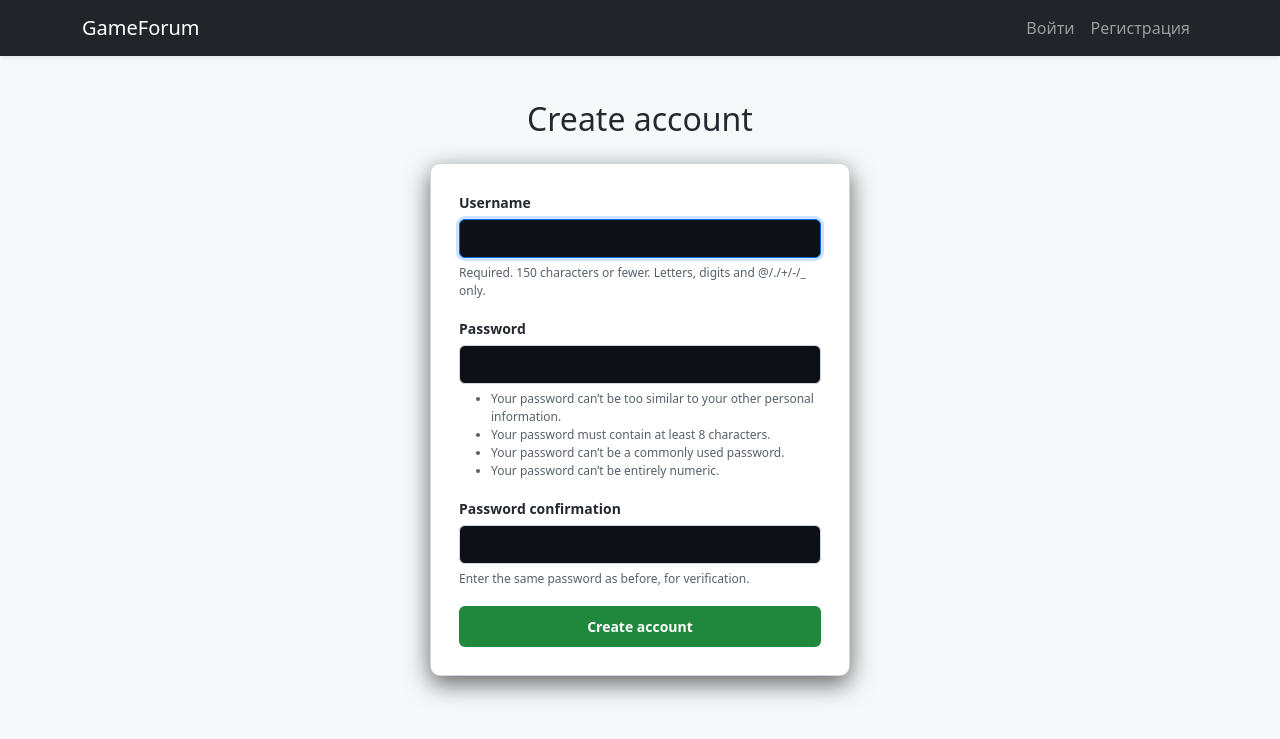
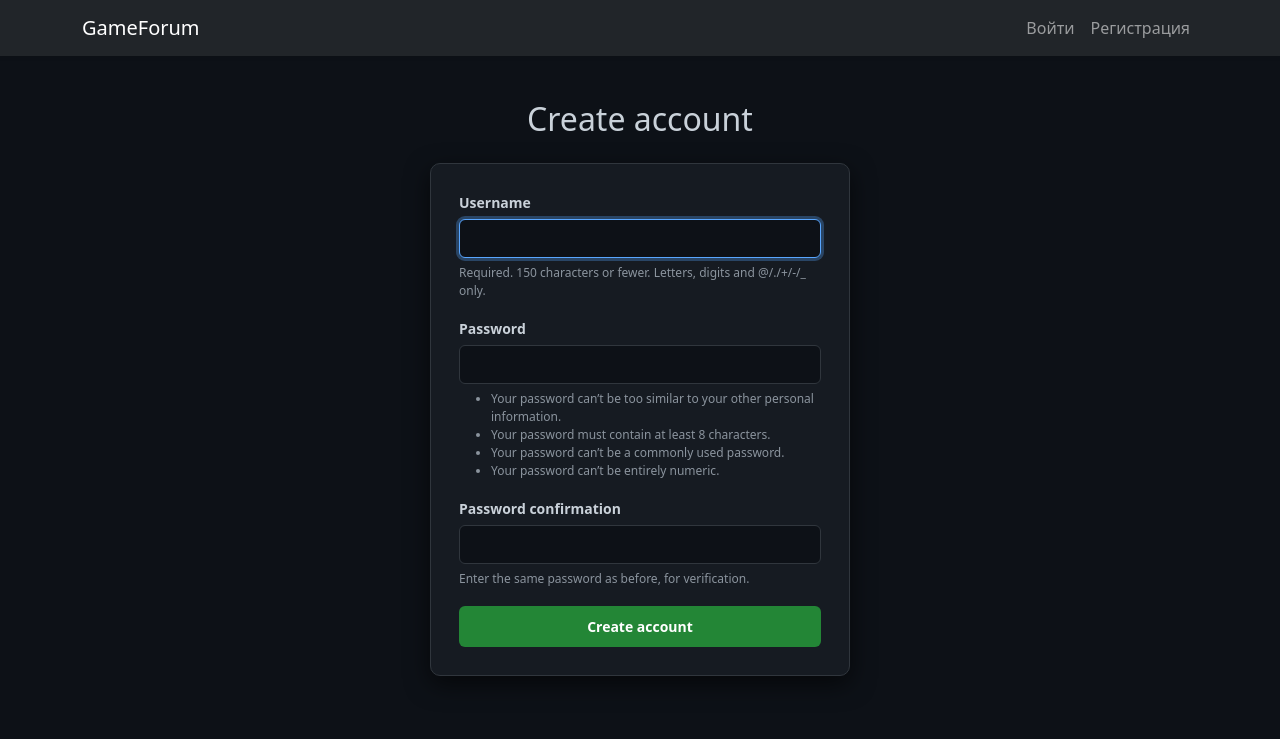
Before and after one commit to TheInnocent1983/steam-forum-repo, a Django app: page /register/ in a window 1280 px wide. Shown: the top 739 px of the page. Run offline with Django 4.2, Linux system fonts and the light colour scheme.

Commit message:
goofy ahh change

```diff
--- a/forum/templates/registration/register.html
+++ b/forum/templates/registration/register.html
@@ -5,16 +5,16 @@
 {% block head %}
 <style>
     :root {
-               --bg-main: #f6f8fa;
-        --bg-card: #ffffff;
-        --border-color: #d0d7de;
-        --text-main: #24292f;
-        --text-muted: #57606a;
-        --accent: #0969da;
-        --danger: #cf222e;
-        --danger-bg: rgba(207, 34, 46, 0.1);
-        --btn-bg: #1f883d;
-        --btn-hover: #1a7f37;
+        --bg-main: #0d1117;
+        --bg-card: #161b22;
+        --border-color: #30363d;
+        --text-main: #c9d1d9;
+        --text-muted: #8b949e;
+        --accent: #58a6ff;
+        --danger: #f85149;
+        --danger-bg: rgba(248, 81, 73, 0.1);
+        --btn-bg: #238636;
+        --btn-hover: #2ea043;
 }
 
     body {
```
